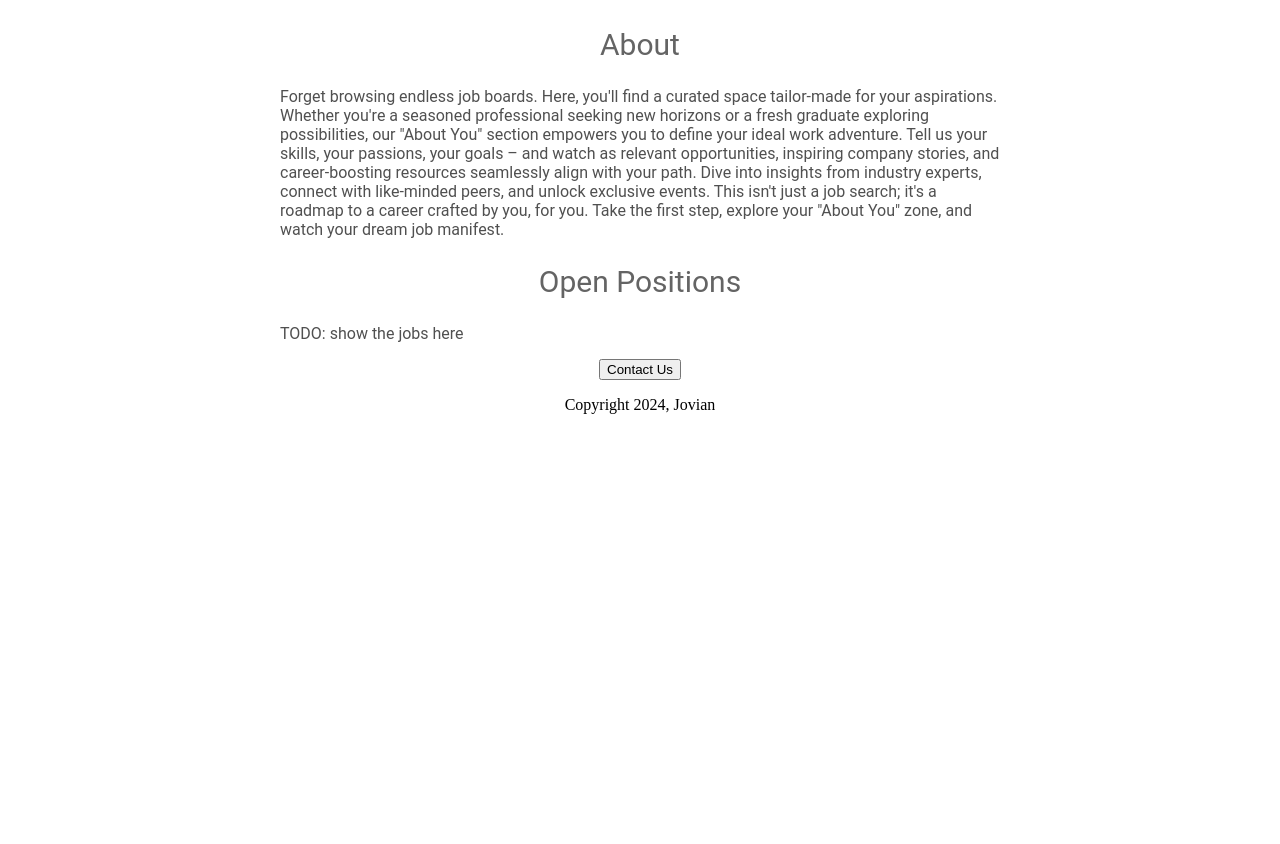
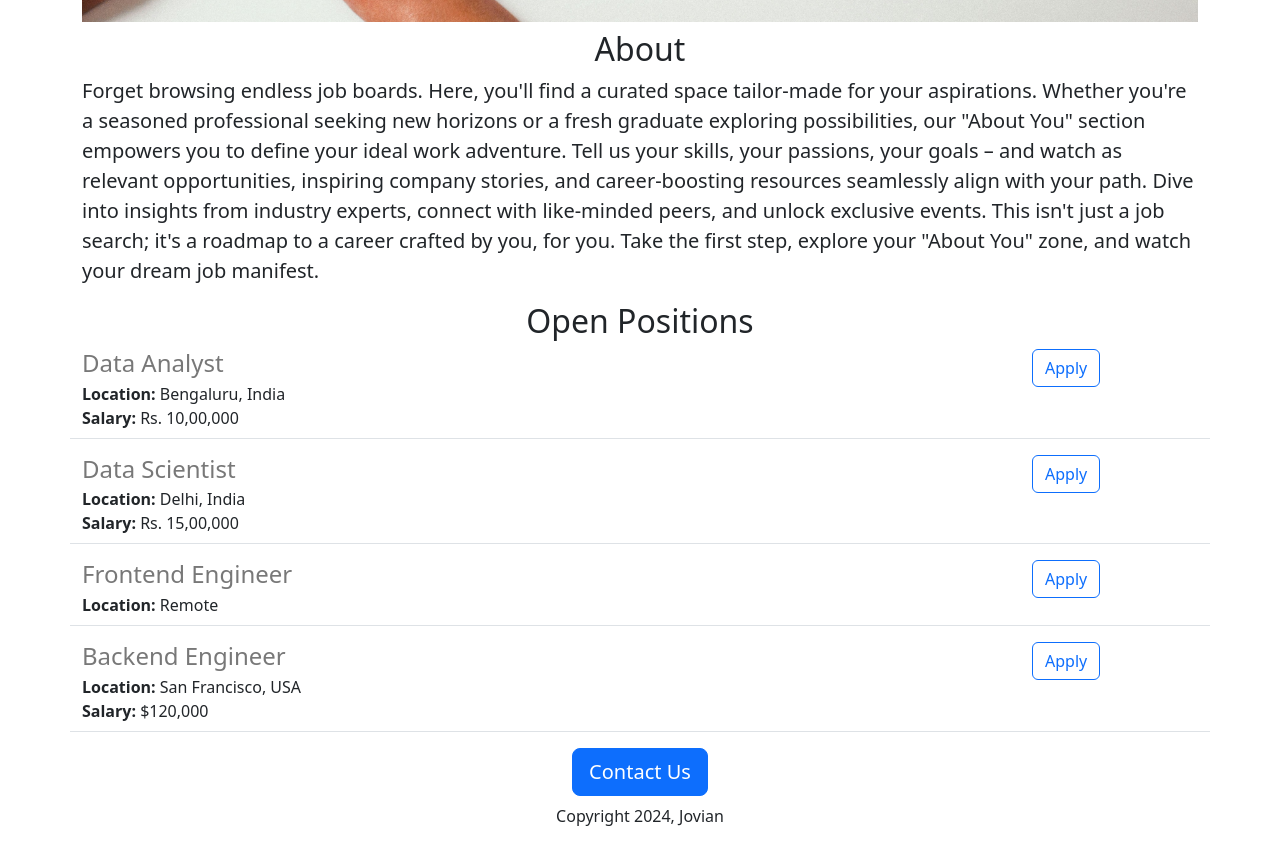
Before and after one commit to rahulrawatgujjar/careers-website-v2, a Flask app: page / in a window 1280 px wide. Shown: the part 342-1186 px from the top of the page. Before the commit the page ends 756 px from the top, so only its background shows below. Run offline with Flask 3, Linux system fonts and the light colour scheme.

Commit message:
Added dynamic data and API route

```diff
--- a/app.py
+++ b/app.py
@@ -1,11 +1,37 @@
-from flask import Flask, render_template
+from flask import Flask, render_template, jsonify
 
 app = Flask(__name__)
+
+JOBS = [{
+    'id': 1,
+    'title': 'Data Analyst',
+    'location': 'Bengaluru, India',
+    'salary': 'Rs. 10,00,000'
+}, {
+    'id': 2,
+    'title': 'Data Scientist',
+    'location': 'Delhi, India',
+    'salary': 'Rs. 15,00,000'
+}, {
+    'id': 3,
+    'title': 'Frontend Engineer',
+    'location': 'Remote'
+}, {
+    'id': 4,
+    'title': 'Backend Engineer',
+    'location': 'San Francisco, USA',
+    'salary': '$120,000'
+}]
 
 
 @app.route("/")
 def hello_world():
-  return render_template("home.html")
+  return render_template("home.html", jobs=JOBS, company_name="Jovian")
+
+
+@app.route("/api/jobs")
+def list_jobs():
+  return jsonify(JOBS)
 
 
 if __name__ == "__main__":
--- a/templates/home.html
+++ b/templates/home.html
@@ -2,54 +2,38 @@
 <html>
   <head>
     <title>Jovian careers</title>
+    <meta charset="utf-8">
+    <meta name="viewport" content="width=device-width, initial-scale=1">
+    <link href="https://cdn.jsdelivr.net/npm/bootstrap@5.3.2/dist/css/bootstrap.min.css" rel="stylesheet" integrity="sha384-T3c6CoIi6uLrA9TneNEoa7RxnatzjcDSCmG1MXxSR1GAsXEV/Dwwykc2MPK8M2HN" crossorigin="anonymous">
     <style>
-      h1{
-        font-family: Roboto;
-        font-size: 40px;
-        font-weight: normal;
-        color: rgb(50,50,50);
-        text-align: center;
-      }
-      #banner
-      {
+      #banner{
+        height: 300px;
+        object-fit: cover;
         width: 100%;
-        height: 240px;
-        object-fit: cover;
-      }
-      h2
-      {
-        font-family: Roboto;
-        font-size: 30px;
-        font-weight: normal;
-        color: rgb(100,100,100);
-        text-align: center;
-      }
-      .bodyText
-      {
-        font-family: Roboto;
-        color: rgb(80, 80, 80);
-      }
-      #container{
-        max-width: 720px;
-        margin: 0 auto 0 auto;
       }
     </style>
   </head>
   <body>
-    <div id="container">
-      <h1>Jovian careers</h1>
-      <img id="banner" src="https://f3d79a38-f761-4a4b-a746-289f118b8256-00-1l2dty292esxw.spock.replit.dev/static/banner.jpg" >
-      <h2>About</h2>
-      <p class="bodyText">
+    <div class="container" >
+      <h1 class="text-center mt-2 mb-2">
+        {{company_name}} careers
+      </h1>
+      <img class="img-fluid" id="banner" src="https://f3d79a38-f761-4a4b-a746-289f118b8256-00-1l2dty292esxw.spock.replit.dev/static/banner.jpg" >
+      <h2 class="text-center mt-2 mb-2">About</h2>
+      <p class="lead">
         Forget browsing endless job boards. Here, you'll find a curated space tailor-made for your aspirations. Whether you're a seasoned professional seeking new horizons or a fresh graduate exploring possibilities, our "About You" section empowers you to define your ideal work adventure. Tell us your skills, your passions, your goals – and watch as relevant opportunities, inspiring company stories, and career-boosting resources seamlessly align with your path. Dive into insights from industry experts, connect with like-minded peers, and unlock exclusive events. This isn't just a job search; it's a roadmap to a career crafted by you, for you. Take the first step, explore your "About You" zone, and watch your dream job manifest.
       </p>
-      <h2>Open Positions</h2>
-      <p class="bodyText">
-        TODO: show the jobs here
-      </p>
-      <div style="text-align: center;">
-        <button>Contact Us</button>
-        <p>
+      <h2 class="text-center mt-2 mb-2">Open Positions</h2>
+      <div>
+        {% for job in jobs %}
+          {% include "jobitem.html" %}
+        {% endfor %}
+      </div>
+      <div class="text-center mt-2">
+        <button class="btn btn-primary btn-lg">
+          Contact Us
+        </button>
+        <p class="mt-2">
           Copyright 2024, Jovian
         </p>
       </div>
--- /dev/null
+++ b/templates/jobitem.html
@@ -0,0 +1,20 @@
+<div class="border-bottom row" style="margin-bottom: 16px; padding-bottom: 8px;">
+  <div class="col-10">
+    <div>
+      <h4 style="color: rgb(120,120,120); margin-bottom: 4px;">
+        {{job["title"]}}
+      </h4>
+    </div>
+    <div>
+      <b>Location: </b>{{job["location"]}}
+    </div>
+    {% if "salary" in job %}
+    <div>
+      <b>Salary: </b>{{job["salary"]}}
+    </div>
+    {% endif %}
+  </div>
+  <div class="col-2">
+    <button type="button" class="btn btn-outline-primary">Apply</button>
+  </div>
+</div>
```
Also changed, not shown: static/banner.jpg (added).
